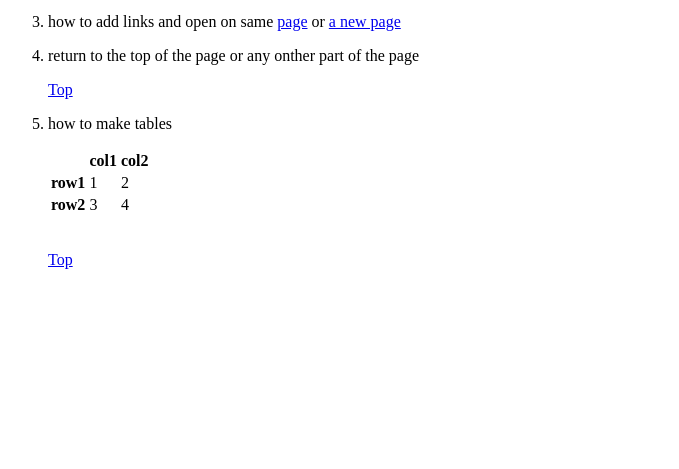
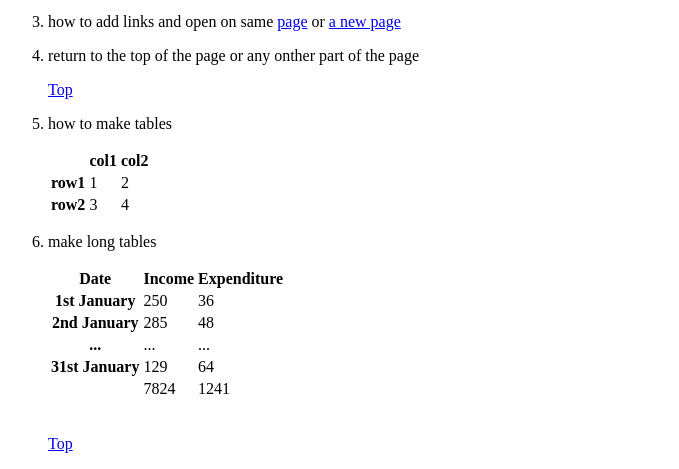
Before and after one commit to ospa1/Website, a plain HTML site: page website.html in a window 1280 px wide. Shown: the part 863-1332 px from the top of the page, without its empty margins (0-679 px from the left). Before the commit the page ends 1148 px from the top, so only its background shows below. Drawn offline with Linux system fonts and the light colour scheme.

Commit message:
added long tables

```diff
--- a/website.html
+++ b/website.html
@@ -46,7 +46,47 @@
 				<td>3</td>
 				<td>4</td>
 			</tr>
-		</table>
+			</table>
+		  <li><p>make long tables</p>
+		  <table>
+			 <thead>
+			 <tr>
+			 <th>Date</th>
+			 <th>Income</th>
+			 <th>Expenditure</th>
+			 </tr>
+			 </thead>
+			 <tbody>
+			 <tr>
+			 <th>1st January</th>
+			 <td>250</td>
+			 <td>36</td>
+			 </tr>
+			 <tr>
+			 <th>2nd January</th>
+			 <td>285</td>
+			 <td>48</td>
+			 </tr>
+			 <!-- additional rows as above -->
+			 <tr>
+			 <th>...</th>
+			 <td>...</td>
+			 <td>...</td>
+			 </tr>
+			 <tr>
+			 <th>31st January</th>
+			 <td>129</td>
+			 <td>64</td>
+			 </tr>
+			 </tbody>
+			 <tfoot>
+			 <tr>
+			 <td></td>
+			 <td>7824</td>
+			 <td>1241</td>
+			 </tr>
+			 </tfoot>
+			</table>
 
 	<!-- return to the top of the page -->
 	<br />
```
